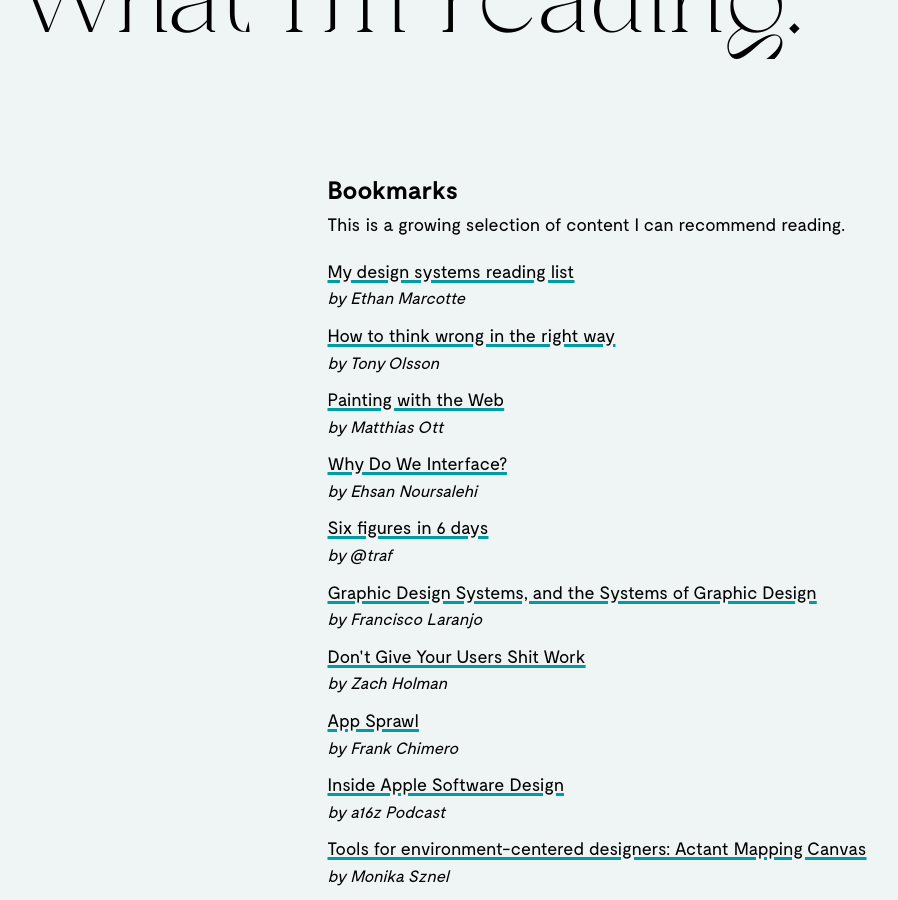
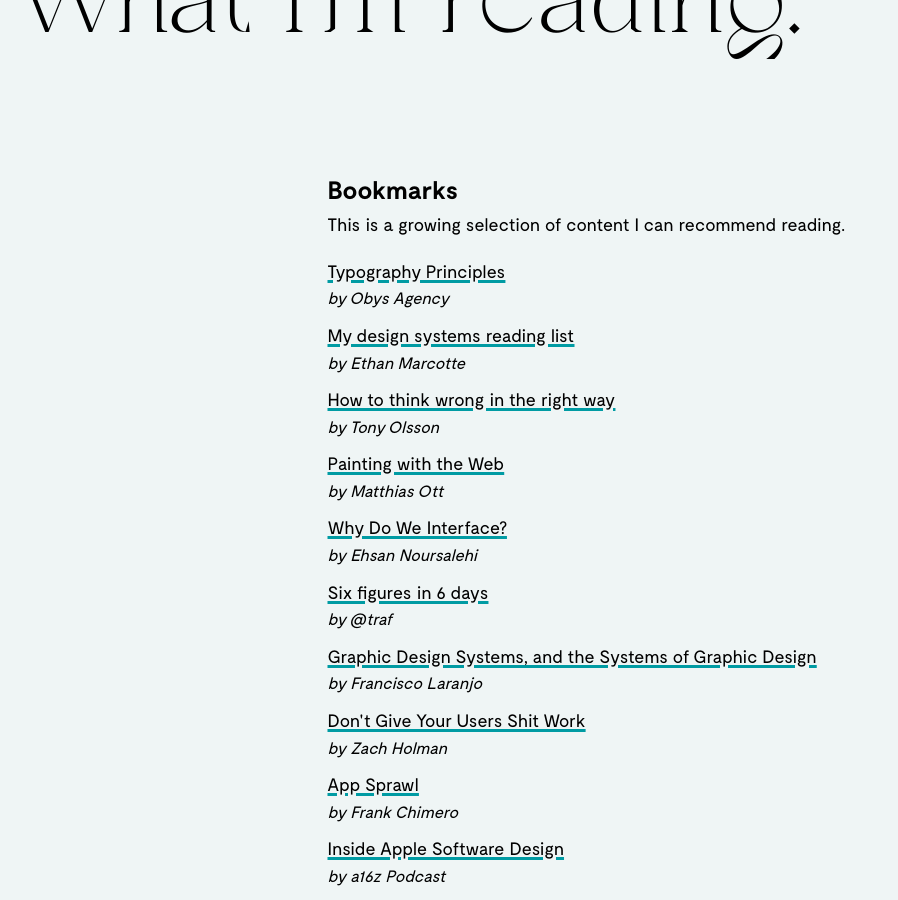
Before and after one commit to jacoblindstrm/jacoblindstrm.github.io, a Jekyll site: the page built from _posts/2020-04-01-what-im-reading.html, in a window 1280 px wide and 900 px high, scrolled down 337 px. Shown: the whole window, without its empty margins (157-1055 px from the left). Built offline with Jekyll 4.4.1, drawn with Linux system fonts in a browser that asks for light colours; comment, search, counter and statistics services are not loaded.

Commit message:
Update articles.yml

```diff
--- a/_data/articles.yml
+++ b/_data/articles.yml
@@ -1,3 +1,6 @@
+- title: Typography Principles
+  url: https://typographyprinciples.obys.agency
+  author: Obys Agency
 - title: My design systems reading list
   url: https://ethanmarcotte.com/wrote/my-design-systems-reading-list/
   author: Ethan Marcotte
```
